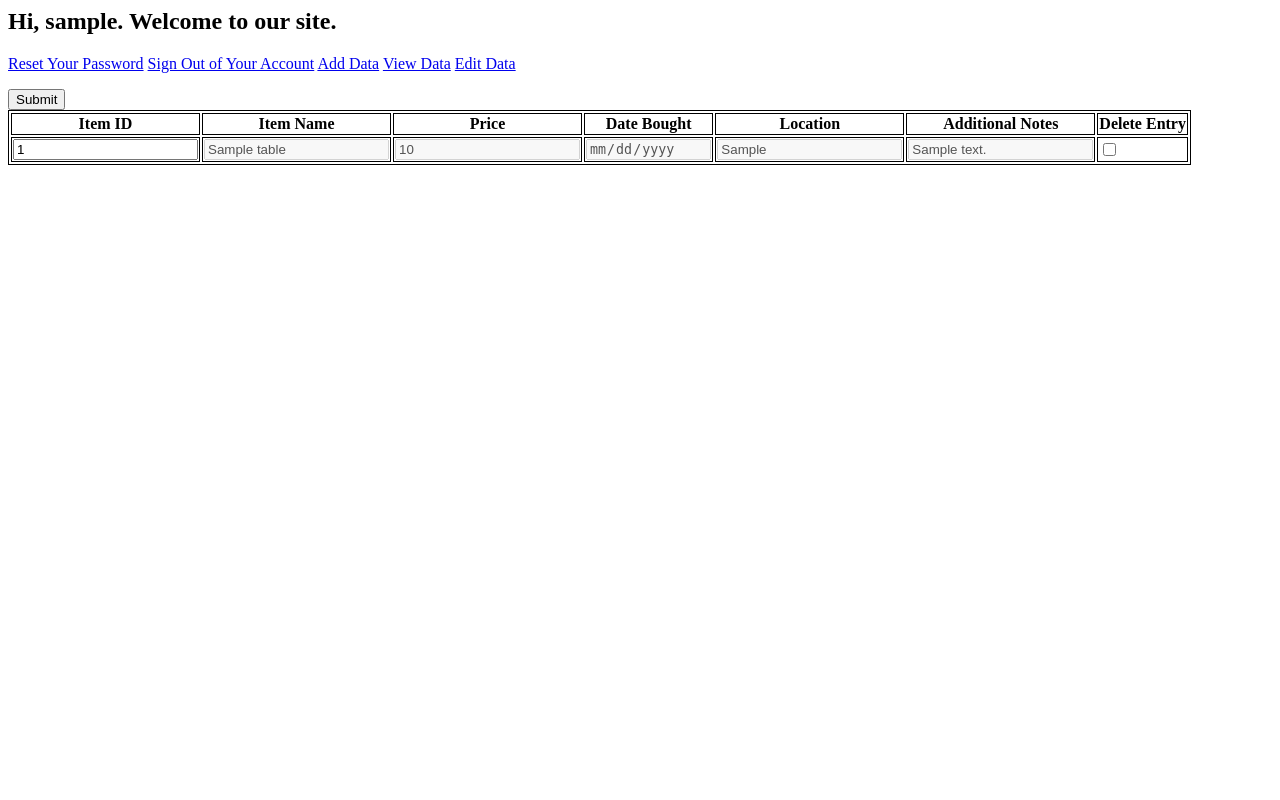
After one commit to neilstottler/web-dev-final, a PHP site: page /deletedata.php in a window 1280 px wide. The commit adds this page. Run offline with PHP 8.4, Linux system fonts and the light colour scheme; the visitor is signed in with stand-in values (Sample User, id 1); tables that the repository leaves empty or names only in its code hold one stand-in row (values such as "Sample post"); a stand-in replaces the project's code that opens the database connection.

Commit message:
edit data, non working delete date

```diff
--- /dev/null
+++ b/deletedata.php
@@ -0,0 +1,136 @@
+<?php
+//this is our config file so I can put this on github without creds
+require_once "config.php";
+
+session_start();
+
+// Check if the user is logged in, if not then redirect him to login page
+if (!isset($_SESSION["loggedin"]) || $_SESSION["loggedin"] !== true) {
+    header("location: login.php");
+    exit;
+}
+?>
+<html>
+<style>
+    table,
+    th,
+    td {
+        border: 1px solid;
+    }
+    .delete .delete_box {
+        text-align: center !important;
+        vertical-align: middle !important;
+    }
+</style>
+
+<body>
+    <article class="center-block">
+        <h1>Hi, <b><?php echo htmlspecialchars($_SESSION["username"]); ?></b>. Welcome to our site.</h1>
+
+        <p>
+            <a href="reset-password.php">Reset Your Password</a>
+            <a href="logout.php">Sign Out of Your Account</a>
+            <a href="adddata.php">Add Data</a>
+            <a href="viewdata.php">View Data</a>
+            <a href="editdata.php">Edit Data</a>
+        </p>
+
+        <table>
+            <tr>
+                <th>Item ID</th>
+                <th>Item Name</th>
+                <th>Price</th>
+                <th>Date Bought</th>
+                <th>Location</th>
+                <th>Additional Notes</th>
+                <th>Delete Entry</th>
+            </tr>
+            <?php
+
+
+            //define variables
+            $jsdate = $jsprice = $itemid = $userid = $itemname = $itemprice = $datebought = $location = $notes = "";
+            $username = $_SESSION["username"];
+
+            //userid query
+            $query = "SELECT user_id FROM accounts where username = '" . $username . "'";
+            $result_id = mysqli_query($link, $query);
+
+            //grab user ID from object thing and store it
+            if (mysqli_num_rows($result_id) > 0) {
+                // output data of each row
+                while ($row = mysqli_fetch_assoc($result_id)) {
+                    $userid = $row["user_id"];
+                }
+            } else {
+                echo "0 results";
+            }
+
+            //query DB for that specific
+            $query2 = "SELECT * FROM item_table WHERE user_id = " . $userid . " ORDER BY date_bought ASC";
+            $result_items = mysqli_query($link, $query2);
+
+            //debugging shit
+            if (mysqli_num_rows($result_items) > 0) {
+                // output data of each row
+
+                //echo htmlspecialchars($_SERVER["PHP_SELF"]);
+                echo ('<form action="php/processdelete.php" method="post" id="delete_data">');
+
+
+                while ($row = mysqli_fetch_assoc($result_items)) {
+
+                    //spit values in. just in case jank.
+                    $itemid = $row["item_id"];
+                    $itemname = $row["item_name"];
+                    $itemprice = $row["price"];
+                    $datebought = $row["date_bought"];
+                    $location = $row["location"];
+                    $notes = $row["notes"];
+
+                    //fuck around n find out
+                    echo ('<tr>');
+
+                    //this doesnt like 'disabled' for some reason
+                    echo ('<td id="itemid">
+                    <input type="text" id="itemid_box" name="itemid_box[]" value=' . $itemid . '  readonly="readonly">
+                    </td>');
+
+                    echo ('<td id="itemname">
+                    <input type="text" id="itemname_box" name="item_name_box[]" value="' . $itemname . '" disabled>
+                    </td>');
+
+                    echo ('<td id="price">
+                    <input type="text" id="price_box" name="price_box[]" value="' . $itemprice . '" disabled>
+                    </td>');
+
+                    echo ('<td id="datebought">
+                    <input type="date" id="date_box" name="date_box[]" value="' . $datebought . '" disabled>
+                    </td>');
+
+                    echo ('<td id="location">
+                    <input type="text" id="location_box" name="location_box[]" value="' . $location . '" disabled>
+                    </td>');
+
+                    echo ('<td id="notes">
+                    <input type="text" id="notes_box" name="notes_box[]" value="' . $notes . '" disabled>
+                    </td>');
+
+                    echo ('<td id="delete">
+                    <input type="checkbox" id="delete_box" name="delete_box[]" value="delete">
+                    </td>');
+                    echo ('</tr>');
+                }
+            } else {
+                echo "0 results";
+            }
+
+            echo ('<input type="submit" class="btn btn-primary" value="Submit"><br>');
+            echo ('</form>');
+
+            ?>
+        </table>
+    </article>
+</body>
+
+</html>
--- a/viewdata.php
+++ b/viewdata.php
@@ -84,7 +84,9 @@ if (!isset($_SESSION["loggedin"]) || $_SESSION["loggedin"] !== true) {
 		<p>
 			<a href="reset-password.php">Reset Your Password</a>
 			<a href="logout.php">Sign Out of Your Account</a>
-			<a href="adddata.php">Add Data</a><br>
+			<a href="adddata.php">Add Data</a>
+			<a href="editdata.php">Edit Data</a>
+			<a href="deletedata.php">Delete Data</a>
 		</p>
 		<style>
 			table, th, td {
```
Also changed, not shown: adddata.php (+9 -5 lines), editdata.php (added, +128 -0 lines), js/adddata.js (added, +11 -0 lines), js/editdata.js (added, +18 -0 lines), php/processdelete.php (added, +51 -0 lines), php/processedit.php (added, +45 -0 lines).
